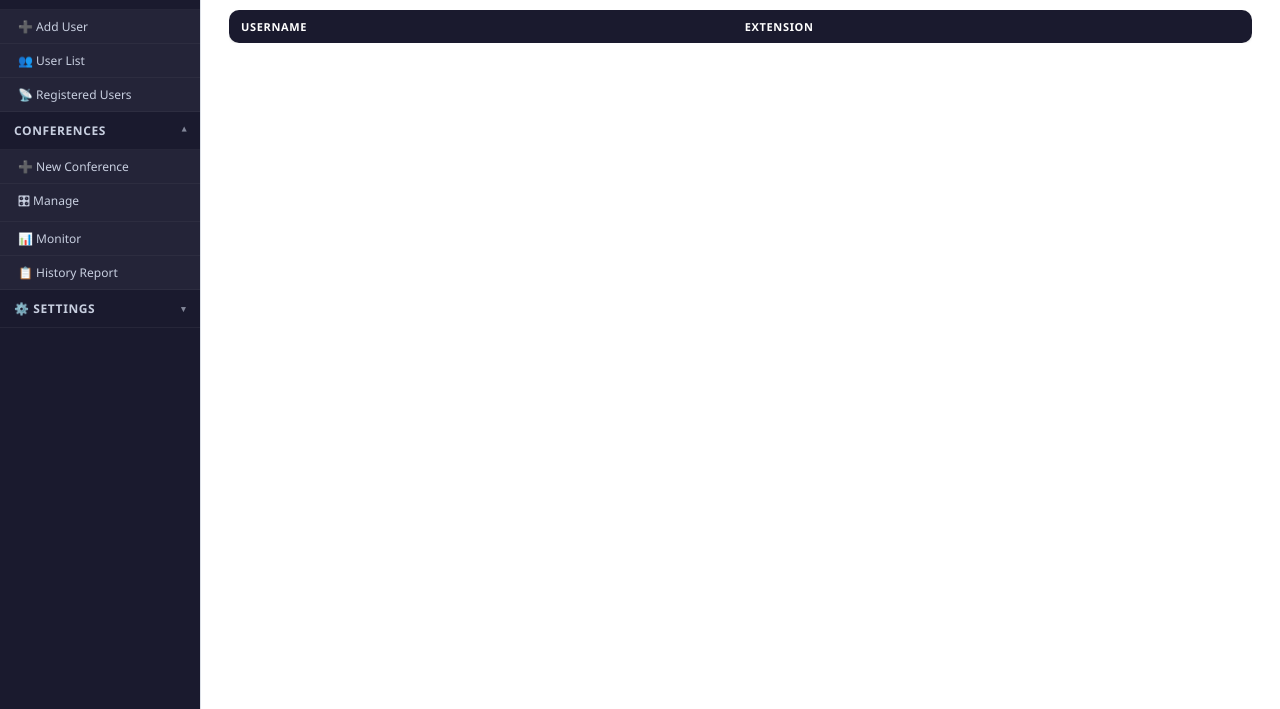
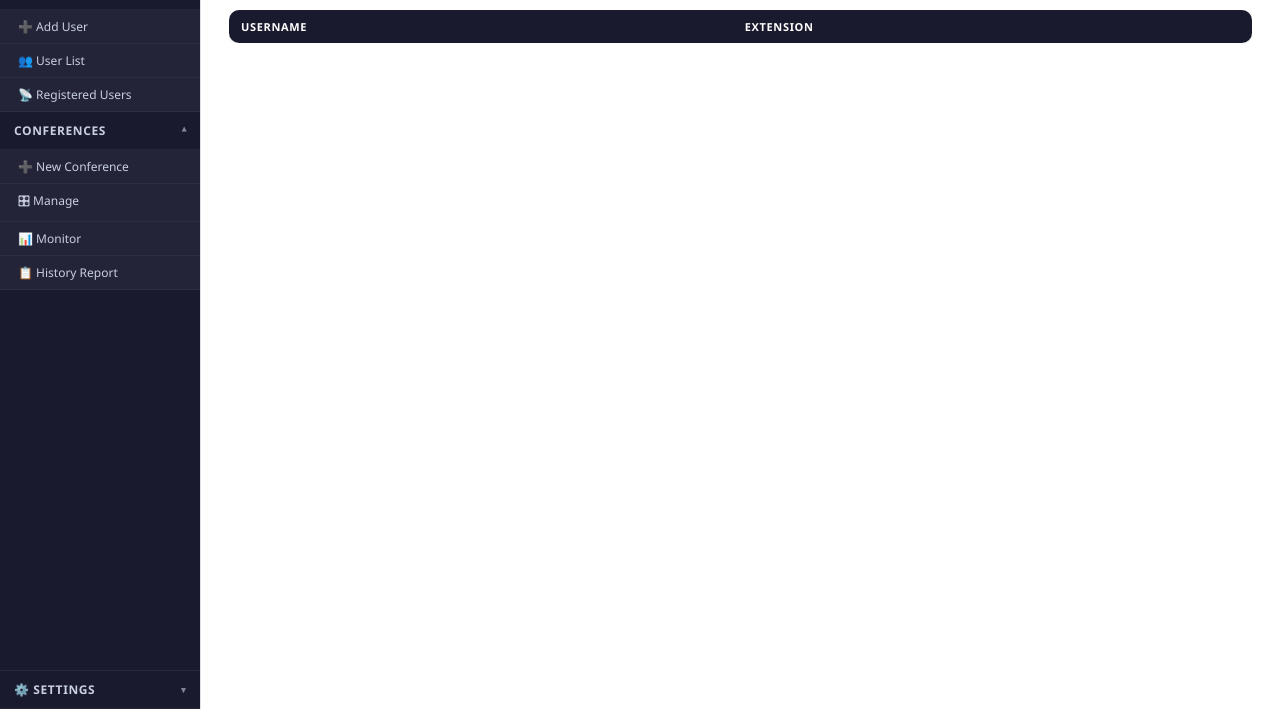
Before and after one commit to nareshrock1992-arch/fs-ui, a website: page public/index.html in a window 1280 px wide. Shown: the part 91-800 px from the top of the page. Drawn offline with Linux system fonts and the light colour scheme; no server answers.

Commit message:
Move Settings menu to sidebar bottom for better UI separation

```diff
--- a/public/index.html
+++ b/public/index.html
@@ -52,13 +52,15 @@
     <div onclick="location.href='report.html'">📋 History Report</div>
   </div>
 
-  <!-- Settings -->
-  <div class="menu-item" id="menu-settings" onclick="toggleMenu('settingsMenu', 'menu-settings')">
-    ⚙️ Settings <span class="arrow">▾</span>
-  </div>
+  <!-- Sidebar Footer (Settings) -->
+  <div class="sidebar-footer">
+    <div class="menu-item" id="menu-settings" onclick="toggleMenu('settingsMenu', 'menu-settings')">
+      ⚙️ Settings <span class="arrow">▾</span>
+    </div>
     <div class="submenu" id="settingsMenu">
-    <div onclick="showSection('adminSection')">👤 Admin Users</div>
-    <div onclick="logout()" style="color: var(--accent-danger);">🚪 Logout</div>
+      <div onclick="showSection('adminSection')">👤 Admin Users</div>
+      <div onclick="logout()" style="color: var(--accent-danger);">🚪 Logout</div>
+    </div>
   </div>
 </div>
 
--- a/public/style.css
+++ b/public/style.css
@@ -124,6 +124,7 @@ select:focus { border-color: var(--border-focus); outline: none; }
   flex-direction: column;
   transition: background var(--transition);
   overflow-y: auto;
+  height: 100vh;
 }
 
 .sidebar-header {
@@ -132,6 +133,12 @@ select:focus { border-color: var(--border-focus); outline: none; }
   padding: 14px 12px;
   gap: 10px;
   border-bottom: 1px solid rgba(255,255,255,0.06);
+  flex-shrink: 0;
+}
+
+.sidebar-footer {
+  margin-top: auto;
+  border-top: 1px solid rgba(255,255,255,0.06);
   flex-shrink: 0;
 }
 
```
